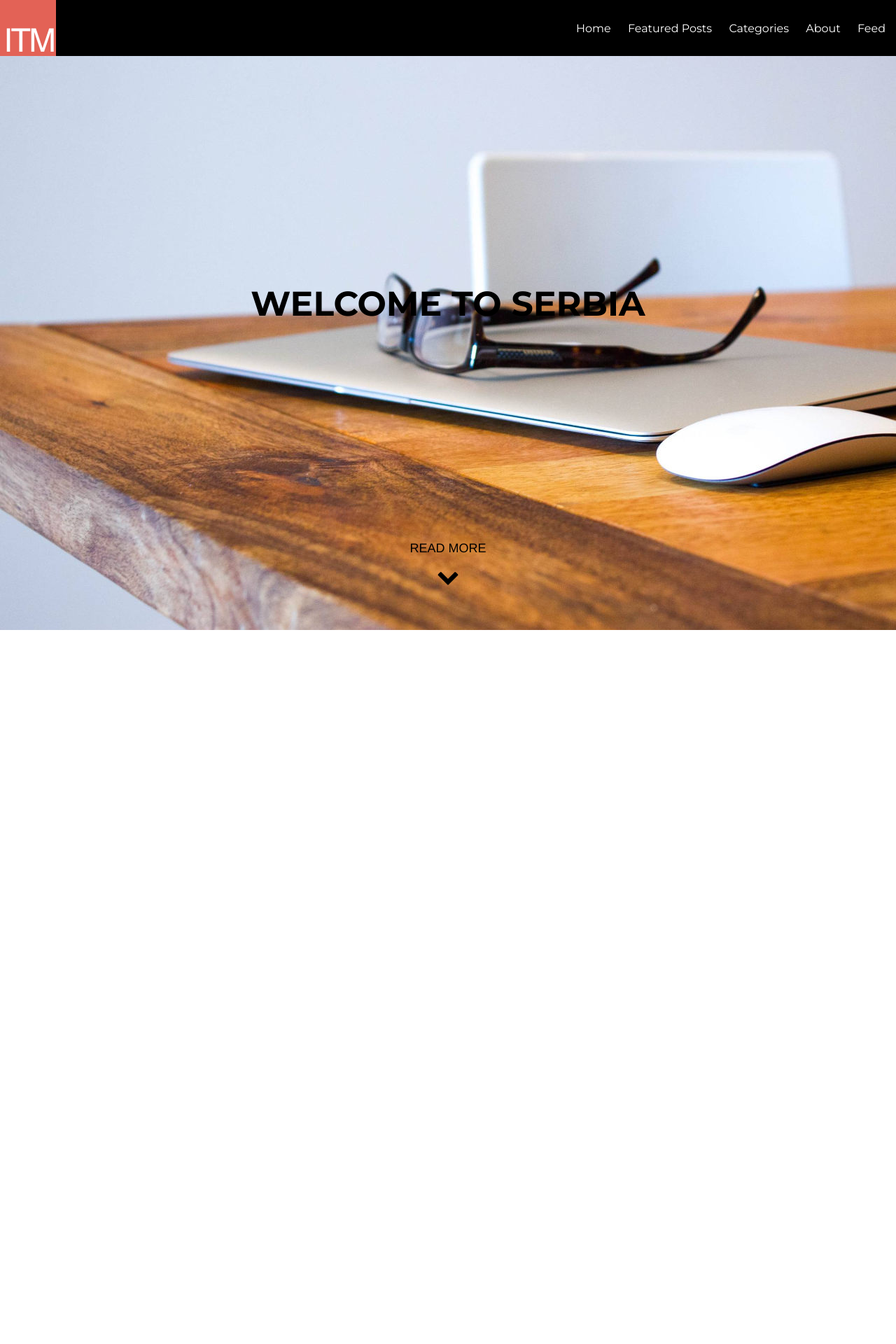
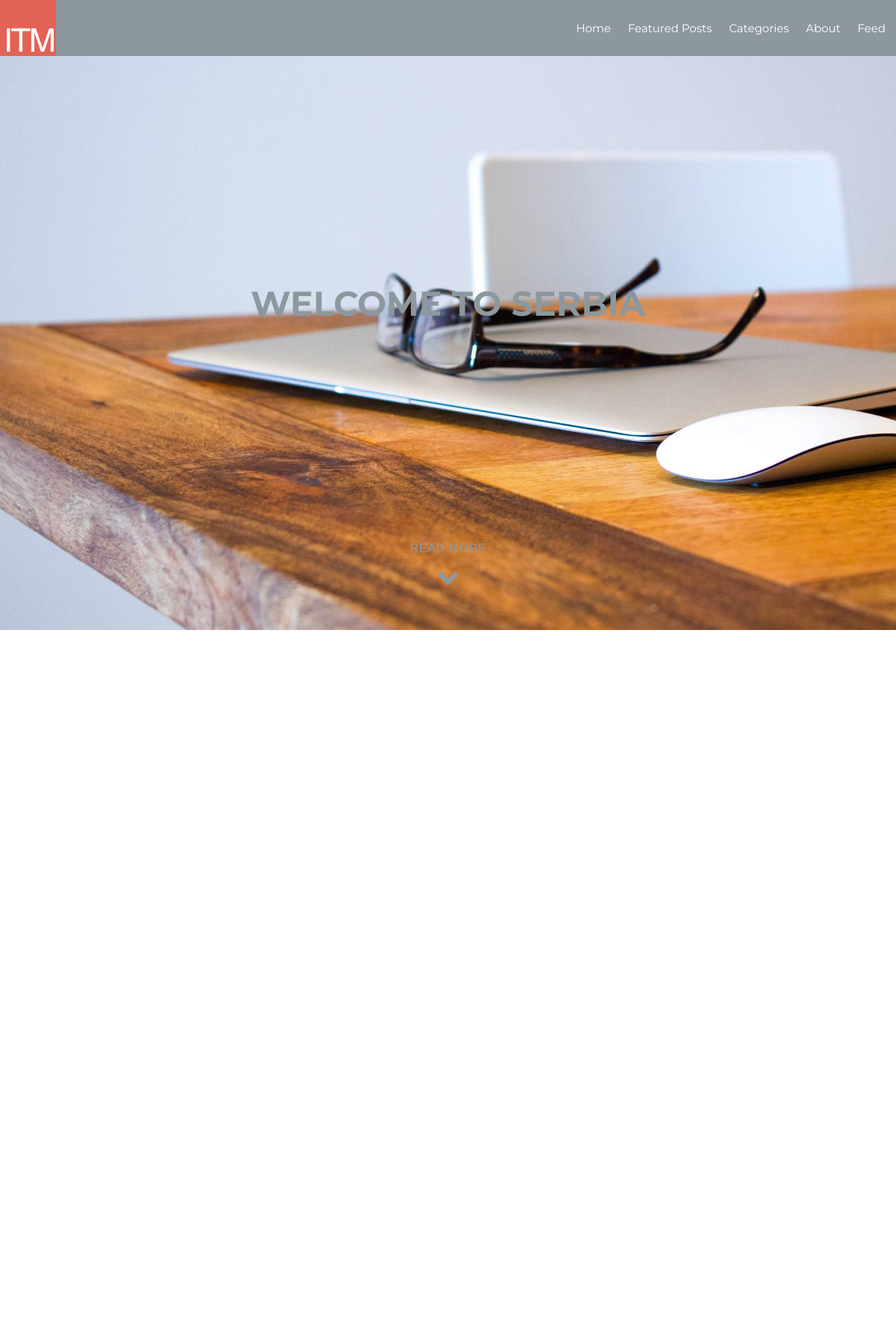
Before and after one commit to itmilos/itmilos-ex-blog, a Jekyll site: the page built from _posts/2015-03-23-welcome.md, in a window 1280 px wide. Shown: the top 1920 px of the page at 70% size. Built offline with Jekyll 4.4.1, drawn with Linux system fonts in a browser that asks for light colours; nearby versions of some CDN libraries; comment, search, counter and statistics services are not loaded.

Commit message:
update colors II

```diff
--- a/assets/css/post.css
+++ b/assets/css/post.css
@@ -55,7 +55,7 @@ html, body, .notepad-post-container, .notepad-post-header {
     .post-template .notepad-post-header .notepad-post-menu-header {
       width: 100%;
       height: 5rem;
-      background-color: black;
+      background-color: #8c989e;
       color: white;
       position: absolute;
       top: 0;
@@ -94,11 +94,11 @@ html, body, .notepad-post-container, .notepad-post-header {
     -webkit-transform: translateX(-50%) translateY(-50%);
     transform: translateX(-50%) translateY(-50%); }
     .post-template .notepad-post-title a {
-      color: black; }
+      color: #8c989e; }
       .post-template .notepad-post-title a:hover {
         color: #e51843; }
     .post-template .notepad-post-title h1 {
-      color: black;
+      color: #8c989e;
       font-weight: 800;
       font-size: 2.5rem;
       margin: 0 auto;
@@ -114,7 +114,7 @@ html, body, .notepad-post-container, .notepad-post-header {
         .post-template .notepad-post-title h1 {
           font-size: 5.3125rem; } }
     .post-template .notepad-post-title.background--light h1 {
-      color: black; }
+      color: #8c989e; }
     .post-template .notepad-post-title.background--dark h1 {
       color: white; }
   .post-template button.trigger {
@@ -133,7 +133,7 @@ html, body, .notepad-post-container, .notepad-post-header {
     font-size: 2em;
     cursor: pointer; }
     .post-template button.trigger.background--light::before, .post-template button.trigger.background--light span::before {
-      color: black; }
+      color: #8c989e; }
     .post-template button.trigger.background--dark::before, .post-template button.trigger.background--dark span::before {
       color: white; }
   .post-template .notepad-post-container:not(.notrans) button.trigger {
@@ -150,7 +150,7 @@ html, body, .notepad-post-container, .notepad-post-header {
     left: -200%;
     padding: 0.8em;
     width: 500%;
-    color: black;
+    color: #8c989e;
     content: attr(data-info);
     font-size: 1.125rem;
     text-transform: uppercase;
@@ -169,7 +169,7 @@ html, body, .notepad-post-container, .notepad-post-header {
     left: 0;
     width: 100%;
     height: 100%;
-    color: black;
+    color: #8c989e;
     content: "\f078";
     text-transform: none;
     font-weight: normal;
@@ -283,11 +283,11 @@ html, body, .notepad-post-container, .notepad-post-header {
     transform: translateX(-50%) translateY(-50%) scale(1); }
   .post-template .intro-effect-sliced .notepad-post-header p {
     opacity: 0;
-    color: black; }
+    color: #8c989e; }
   .post-template .intro-effect-sliced.modify .notepad-post-header p {
     opacity: 1; }
   .post-template .intro-effect-sliced.modify .notepad-post-header h1 {
-    color: black; }
+    color: #8c989e; }
   .post-template .intro-effect-sliced .notepad-post-content > div {
     -webkit-transform: translateY(200px);
     transform: translateY(200px);
@@ -374,7 +374,7 @@ html, body, .notepad-post-container, .notepad-post-header {
 .notepad-post-menu-header-simple {
   width: 100%;
   height: 5rem;
-  background-color: black;
+  background-color: #8c989e;
   color: white;
   position: relative;
   z-index: 9999; }
@@ -392,13 +392,13 @@ html, body, .notepad-post-container, .notepad-post-header {
   width: 100%; }
   .notepad-page-title a,
   .notepad-post-title-simple a {
-    color: black; }
+    color: #8c989e; }
     .notepad-page-title a:hover,
     .notepad-post-title-simple a:hover {
       color: #e51843; }
   .notepad-page-title h1,
   .notepad-post-title-simple h1 {
-    color: black;
+    color: #8c989e;
     font-weight: 800;
     font-size: 3.125rem;
     padding: 0;
@@ -625,7 +625,7 @@ iframe {
     padding: 4px 6px;
     margin: 2px;
     text-decoration: none;
-    border: 0.0625rem solid black;
+    border: 0.0625rem solid #8c989e;
     -webkit-border-radius: 4px;
     -moz-border-radius: 4px;
     border-radius: 4px;
@@ -634,5 +634,5 @@ iframe {
 .tag-box a span {
     font-size: 10px;
     vertical-align: super;
-    color: black;
+    color: #8c989e;
 }
```
